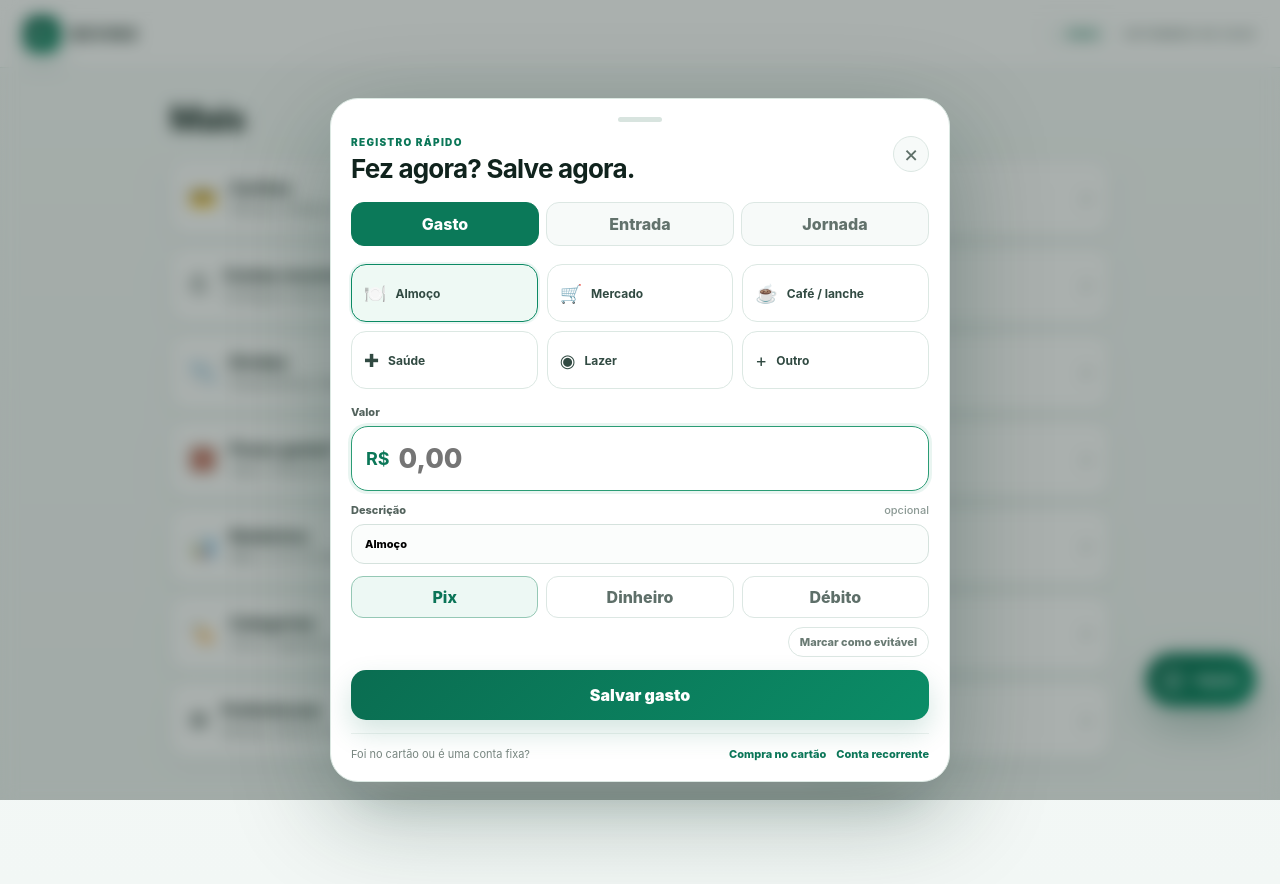
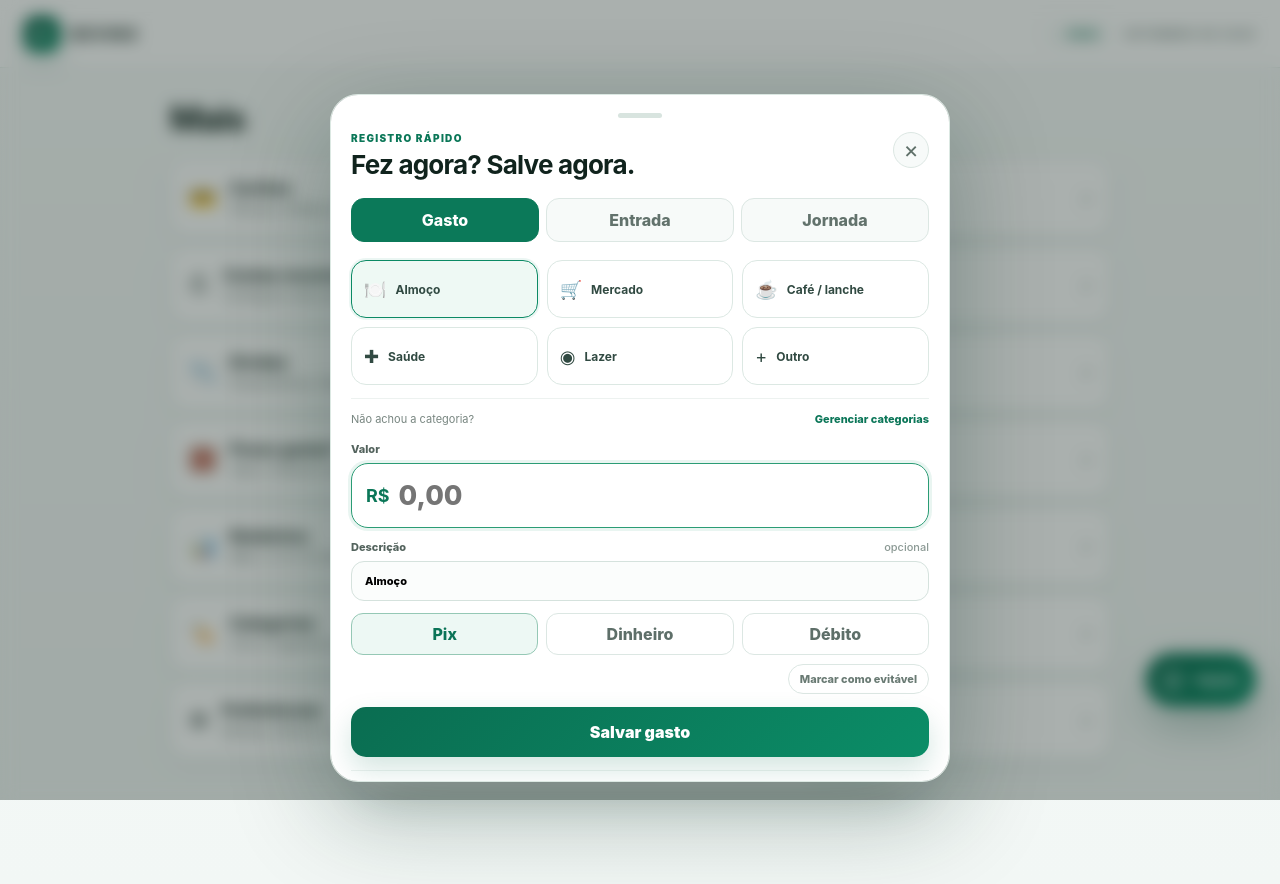
Before and after one commit to hassan80612/DEVINX, a Next.js app: page /mais in a window 1280 px wide. Both pictures are taken after a click on the button "+ Rápido". Built offline with nearby package versions, Linux system fonts and the light colour scheme; no server answers.

Commit message:
feat: make custom categories available in quick capture

```diff
--- a/src/components/QuickCapture.tsx
+++ b/src/components/QuickCapture.tsx
@@ -4,19 +4,19 @@ import Link from 'next/link';
 import {useEffect,useRef,useState} from 'react';
 import {createClient} from '@/lib/supabase/client';
 import {localDateISO} from '@/lib/date';
+import {CustomCategory} from '@/domain/categories';
 
 type Mode='expense'|'income';
 type Preset={label:string;category:string;description:string;icon:string};
 
 const expensePresets:Preset[]=[
   {label:'Almoço',category:'food',description:'Almoço',icon:'🍽️'},
-  {label:'Mercado',category:'food',description:'Mercado',icon:'🛒'},
+  {label:'Mercado',category:'groceries',description:'Mercado',icon:'🛒'},
   {label:'Café / lanche',category:'food',description:'Café / lanche',icon:'☕'},
   {label:'Saúde',category:'health',description:'Saúde',icon:'✚'},
   {label:'Lazer',category:'leisure',description:'Lazer',icon:'◉'},
   {label:'Outro',category:'other',description:'',icon:'+'},
 ];
-
 const incomePresets:Preset[]=[
   {label:'Salário',category:'salary',description:'Salário',icon:'▣'},
   {label:'Comissão',category:'commission',description:'Comissão',icon:'%'},
@@ -26,60 +26,34 @@ const incomePresets:Preset[]=[
   {label:'Outro',category:'other',description:'',icon:'…'},
 ];
 
-function toMinor(raw:string){
-  const normalized=raw.replace(/\./g,'').replace(',','.').replace(/[^0-9.]/g,'');
-  return Math.round((Number(normalized)||0)*100);
-}
+function toMinor(raw:string){const normalized=raw.replace(/\./g,'').replace(',','.').replace(/[^0-9.]/g,'');return Math.round((Number(normalized)||0)*100)}
 
 export function QuickCapture(){
-  const[open,setOpen]=useState(false);
-  const[mode,setMode]=useState<Mode>('expense');
-  const[category,setCategory]=useState('food');
-  const[description,setDescription]=useState('Almoço');
-  const[amount,setAmount]=useState('');
-  const[payment,setPayment]=useState('pix');
-  const[avoidable,setAvoidable]=useState(false);
-  const[saving,setSaving]=useState(false);
-  const[message,setMessage]=useState('');
-  const amountRef=useRef<HTMLInputElement>(null);
+  const[open,setOpen]=useState(false);const[mode,setMode]=useState<Mode>('expense');const[category,setCategory]=useState('food');const[description,setDescription]=useState('Almoço');const[amount,setAmount]=useState('');const[payment,setPayment]=useState('pix');const[avoidable,setAvoidable]=useState(false);const[saving,setSaving]=useState(false);const[message,setMessage]=useState('');const[custom,setCustom]=useState<CustomCategory[]>([]);const amountRef=useRef<HTMLInputElement>(null);
+  const basePresets=mode==='expense'?expensePresets:incomePresets;
+  const customPresets:Preset[]=custom.filter(c=>c.kind===mode&&c.is_active&&c.show_in_quick).map(c=>({label:c.name,category:c.id,description:c.name,icon:c.icon||'•'}));
+  const presets=[...basePresets,...customPresets];
 
-  const presets=mode==='expense'?expensePresets:incomePresets;
-
-  useEffect(()=>{if(open)setTimeout(()=>amountRef.current?.focus(),80)},[open]);
+  async function loadCategories(){const s=createClient();const{data:{user}}=await s.auth.getUser();if(!user)return;const{data}=await s.from('finance_categories').select('id,kind,name,icon,show_in_quick,is_active').eq('user_id',user.id).eq('is_active',true).order('created_at');setCustom((data||[]) as CustomCategory[])}
+  useEffect(()=>{if(open){loadCategories();setTimeout(()=>amountRef.current?.focus(),80)}},[open]);
 
   function selectPreset(preset:Preset){setCategory(preset.category);setDescription(preset.description);setTimeout(()=>amountRef.current?.focus(),20)}
   function changeMode(next:Mode){setMode(next);const first=next==='expense'?expensePresets[0]:incomePresets[0];setCategory(first.category);setDescription(first.description);setAmount('');setAvoidable(false);setMessage('')}
 
-  async function save(){
-    const value=toMinor(amount);
-    if(value<=0){setMessage('Informe o valor.');amountRef.current?.focus();return}
-    setSaving(true);setMessage('');
-    const supabase=createClient();
-    const{data:{user}}=await supabase.auth.getUser();
-    if(!user){setSaving(false);location.href='/entrar';return}
-    const{error}=await supabase.from('transactions').insert({user_id:user.id,type:mode,category_id:category,description:description.trim()||null,amount_minor:value,occurred_on:localDateISO(),payment_method:mode==='expense'?payment:null,is_avoidable:mode==='expense'?avoidable:false,is_recurring:false});
-    setSaving(false);
-    if(error){setMessage('Não foi possível salvar agora.');return}
-    setAmount('');setAvoidable(false);setMessage(mode==='expense'?'Gasto salvo.':'Entrada salva.');
-    window.dispatchEvent(new CustomEvent('devinx:finance-updated'));
-    setTimeout(()=>{setOpen(false);setMessage('')},550);
-  }
+  async function save(){const value=toMinor(amount);if(value<=0){setMessage('Informe o valor.');amountRef.current?.focus();return}setSaving(true);setMessage('');const supabase=createClient();const{data:{user}}=await supabase.auth.getUser();if(!user){setSaving(false);location.href='/entrar';return}const{error}=await supabase.from('transactions').insert({user_id:user.id,type:mode,category_id:category,description:description.trim()||null,amount_minor:value,occurred_on:localDateISO(),payment_method:mode==='expense'?payment:null,is_avoidable:mode==='expense'?avoidable:false,is_recurring:false});setSaving(false);if(error){setMessage('Não foi possível salvar agora.');return}setAmount('');setAvoidable(false);setMessage(mode==='expense'?'Gasto salvo.':'Entrada salva.');window.dispatchEvent(new CustomEvent('devinx:finance-updated'));setTimeout(()=>{setOpen(false);setMessage('')},550)}
 
   return <>
     <button type="button" className="quickCaptureFab" onClick={()=>{setOpen(true);setMessage('')}} aria-label="Registro rápido"><span>+</span><b>Rápido</b></button>
-    {open&&<div className="quickCaptureBackdrop" onMouseDown={e=>{if(e.target===e.currentTarget)setOpen(false)}}>
-      <section className="quickCaptureSheet" role="dialog" aria-modal="true" aria-label="Registro rápido">
-        <div className="quickCaptureHandle"/>
-        <div className="quickCaptureHead"><div><small>REGISTRO RÁPIDO</small><h2>Fez agora? Salve agora.</h2></div><button type="button" onClick={()=>setOpen(false)} aria-label="Fechar">×</button></div>
-        <div className="quickCaptureTabs"><button type="button" className={mode==='expense'?'active':''} onClick={()=>changeMode('expense')}>Gasto</button><button type="button" className={mode==='income'?'active':''} onClick={()=>changeMode('income')}>Entrada</button><Link href="/trabalho" onClick={()=>setOpen(false)}>Jornada</Link></div>
-        <div className="quickPresetGrid">{presets.map(preset=><button type="button" key={preset.label} className={category===preset.category&&description===preset.description?'selected':''} onClick={()=>selectPreset(preset)}><span>{preset.icon}</span><b>{preset.label}</b></button>)}</div>
-        <div className="quickAmountRow"><label><span>Valor</span><div className="quickMoney"><b>R$</b><input ref={amountRef} value={amount} onChange={e=>setAmount(e.target.value)} inputMode="decimal" placeholder="0,00" onKeyDown={e=>{if(e.key==='Enter')save()}}/></div></label></div>
-        <label className="quickDescription"><span>Descrição <em>opcional</em></span><input value={description} onChange={e=>setDescription(e.target.value)} placeholder="Ex.: almoço com cliente"/></label>
-        {mode==='expense'&&<><div className="quickPayment"><button type="button" className={payment==='pix'?'selected':''} onClick={()=>setPayment('pix')}>Pix</button><button type="button" className={payment==='cash'?'selected':''} onClick={()=>setPayment('cash')}>Dinheiro</button><button type="button" className={payment==='debit'?'selected':''} onClick={()=>setPayment('debit')}>Débito</button></div><button type="button" className={`quickAvoidable ${avoidable?'selected':''}`} onClick={()=>setAvoidable(v=>!v)}>{avoidable?'✓ Evitável':'Marcar como evitável'}</button></>}
-        {message&&<div className="quickCaptureMessage">{message}</div>}
-        <button type="button" className="quickSave" onClick={save} disabled={saving}>{saving?'Salvando...':mode==='expense'?'Salvar gasto':'Salvar entrada'}</button>
-        {mode==='expense'&&<div className="quickCaptureRoutes"><span>Foi no cartão ou é uma conta fixa?</span><Link href="/cartoes" onClick={()=>setOpen(false)}>Compra no cartão</Link><Link href="/recorrentes" onClick={()=>setOpen(false)}>Conta recorrente</Link></div>}
-      </section>
-    </div>}
+    {open&&<div className="quickCaptureBackdrop" onMouseDown={e=>{if(e.target===e.currentTarget)setOpen(false)}}><section className="quickCaptureSheet" role="dialog" aria-modal="true" aria-label="Registro rápido">
+      <div className="quickCaptureHandle"/><div className="quickCaptureHead"><div><small>REGISTRO RÁPIDO</small><h2>Fez agora? Salve agora.</h2></div><button type="button" onClick={()=>setOpen(false)} aria-label="Fechar">×</button></div>
+      <div className="quickCaptureTabs"><button type="button" className={mode==='expense'?'active':''} onClick={()=>changeMode('expense')}>Gasto</button><button type="button" className={mode==='income'?'active':''} onClick={()=>changeMode('income')}>Entrada</button><Link href="/trabalho" onClick={()=>setOpen(false)}>Jornada</Link></div>
+      <div className="quickPresetGrid">{presets.map(preset=><button type="button" key={`${preset.category}-${preset.label}`} className={category===preset.category&&description===preset.description?'selected':''} onClick={()=>selectPreset(preset)}><span>{preset.icon}</span><b>{preset.label}</b></button>)}</div>
+      <div className="quickCaptureRoutes"><span>Não achou a categoria?</span><Link href="/categorias" onClick={()=>setOpen(false)}>Gerenciar categorias</Link></div>
+      <div className="quickAmountRow"><label><span>Valor</span><div className="quickMoney"><b>R$</b><input ref={amountRef} value={amount} onChange={e=>setAmount(e.target.value)} inputMode="decimal" placeholder="0,00" onKeyDown={e=>{if(e.key==='Enter')save()}}/></div></label></div>
+      <label className="quickDescription"><span>Descrição <em>opcional</em></span><input value={description} onChange={e=>setDescription(e.target.value)} placeholder="Ex.: almoço com cliente"/></label>
+      {mode==='expense'&&<><div className="quickPayment"><button type="button" className={payment==='pix'?'selected':''} onClick={()=>setPayment('pix')}>Pix</button><button type="button" className={payment==='cash'?'selected':''} onClick={()=>setPayment('cash')}>Dinheiro</button><button type="button" className={payment==='debit'?'selected':''} onClick={()=>setPayment('debit')}>Débito</button></div><button type="button" className={`quickAvoidable ${avoidable?'selected':''}`} onClick={()=>setAvoidable(v=>!v)}>{avoidable?'✓ Evitável':'Marcar como evitável'}</button></>}
+      {message&&<div className="quickCaptureMessage">{message}</div>}<button type="button" className="quickSave" onClick={save} disabled={saving}>{saving?'Salvando...':mode==='expense'?'Salvar gasto':'Salvar entrada'}</button>
+      {mode==='expense'&&<div className="quickCaptureRoutes"><span>Foi no cartão ou é uma conta fixa?</span><Link href="/cartoes" onClick={()=>setOpen(false)}>Compra no cartão</Link><Link href="/recorrentes" onClick={()=>setOpen(false)}>Conta recorrente</Link></div>}
+    </section></div>}
   </>;
 }
```
